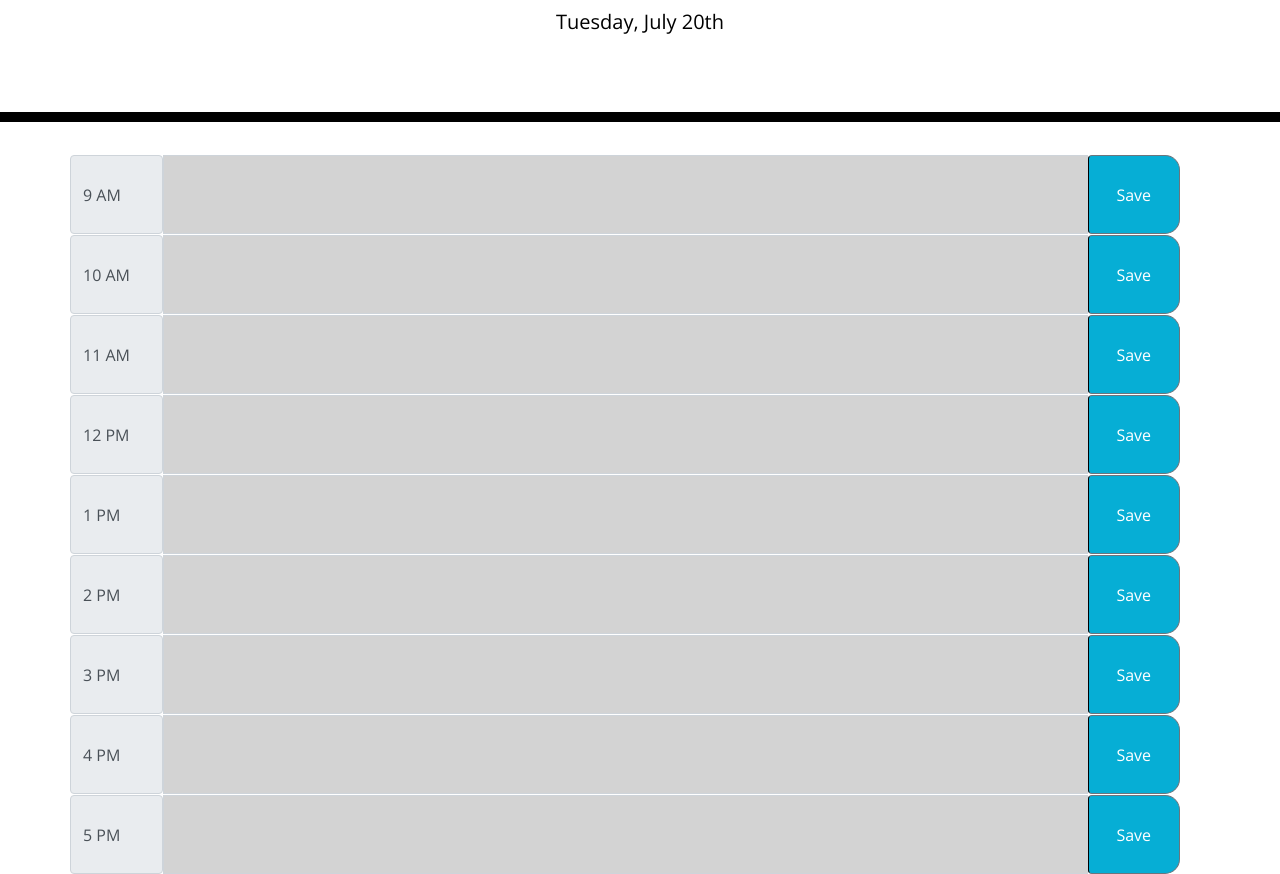
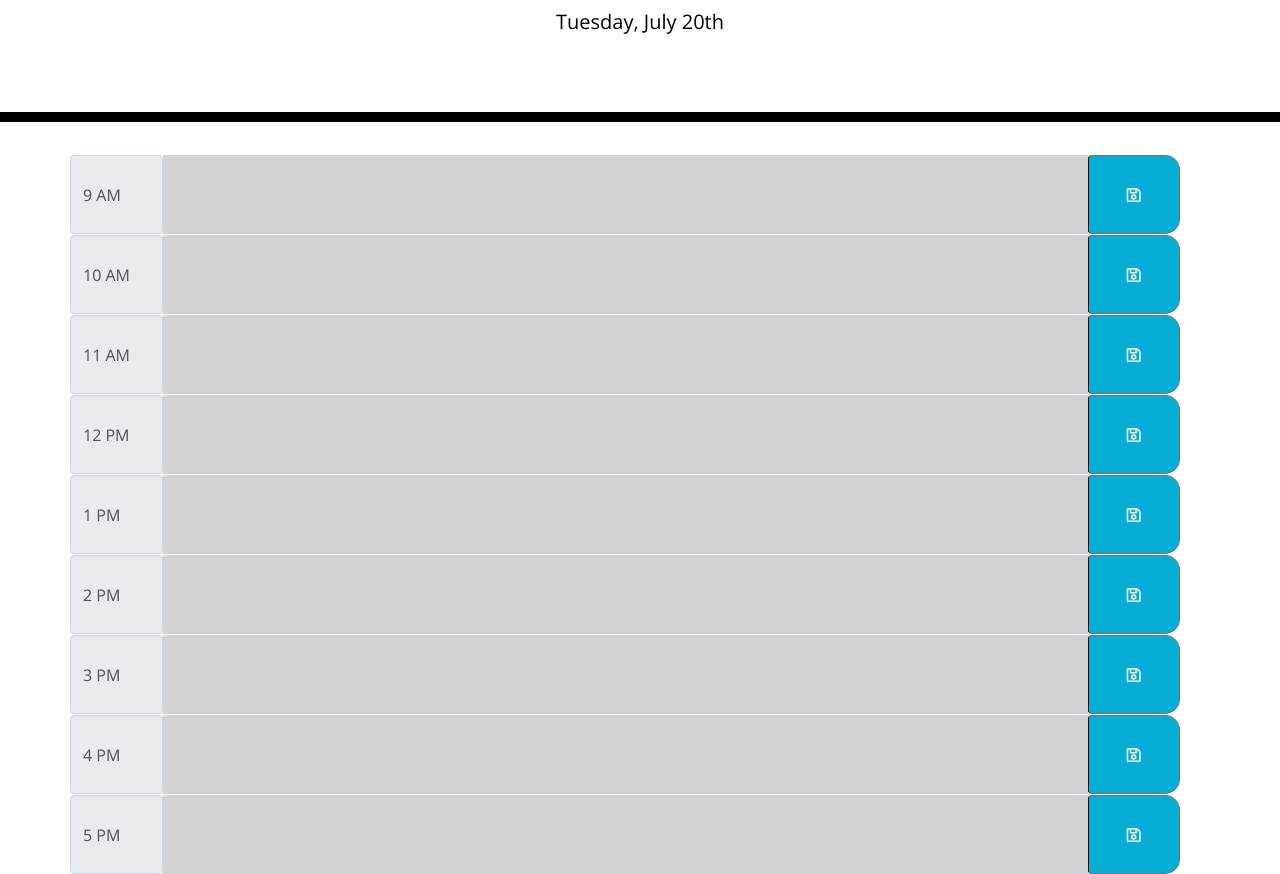
Before and after one commit to delaluz12/Day-Scheduler, a plain HTML site: page index.html in a window 1280 px wide. Shown: the part 182-1056 px from the top of the page. Drawn offline with nearby package versions, Linux system fonts and the light colour scheme.

Commit message:
cleaned code, added icons & drafted README

```diff
--- a/assets/script.js
+++ b/assets/script.js
@@ -3,7 +3,7 @@ $(document).ready(function () {
     //display current day
     var currentDate;
     currentDate = moment().format('dddd, MMMM Do')
-    console.log(currentDate);
+
     $('#currentDay').text(currentDate);
 
     //on click function to grab text and save to local storage
@@ -28,8 +28,6 @@ $(document).ready(function () {
         //loop through each value of timeblock to comare and make necessary css changes
         $('.row').each(function(){
             var rowValue = parseInt($(this).attr('value'));
-            console.log (rowValue);
-
             //check if block is in past therefore currentHour will be greater
              if(currentHour > rowValue){
                  $(this).children('.form-control').addClass('past');
--- a/assets/style.css
+++ b/assets/style.css
@@ -26,7 +26,7 @@ textarea{
 }
 
 .time-block{
-  text-align: center;
+  text-align: distribute;
   border-radius: 15px;
 }
 
@@ -40,10 +40,6 @@ textarea{
   background-color: #ffffff;
   color: #000000;
   border-top: 1px dashed #000000;
-}
-.hour-text {
-  text-justify: distribute;
-
 }
 
 .past {
--- a/index.html
+++ b/index.html
@@ -33,47 +33,47 @@
       <div class="input-group row" id="hour-9" value = '9'>
         <span class="input-group-text  col-lg-1 hour-text" >9 AM</span>
         <textarea class="form-control  col-lg-10" aria-label="With textarea"></textarea>
-        <button class="btn btn-outline-secondary saveBtn  col-lg-1" type="button" id="button-addon2">Save</button>
+        <button class="btn btn-outline-secondary saveBtn  col-lg-1" type="button" id="button-addon2"><i class="far fa-save"></i></button>
       </div>
       <div class="input-group row" id="hour-10" value='10'>
         <span class="input-group-text col-lg-1 hour-text" >10 AM</span>
         <textarea class="form-control col-lg-10" aria-label="With textarea"></textarea>
-        <button class="btn btn-outline-secondary saveBtn col-lg-1" type="button" id="button-addon2">Save</button>
+        <button class="btn btn-outline-secondary saveBtn col-lg-1" type="button" id="button-addon2"><i class="far fa-save"></i></button>
       </div>
       <div class="input-group row" id="hour-11" value='11'>
         <span class="input-group-text col-lg-1 hour-text" >11 AM</span>
         <textarea class="form-control col-lg-10" aria-label="With textarea"></textarea>
-        <button class="btn btn-outline-secondary saveBtn col-lg-1" type="button" id="button-addon2">Save</button>
+        <button class="btn btn-outline-secondary saveBtn col-lg-1" type="button" id="button-addon2"><i class="far fa-save"></i></button>
       </div>
       <div class="input-group row" id="hour-12" value='12'>
         <span class="input-group-text col-lg-1 hour-text" >12 PM</span>
         <textarea class="form-control col-lg-10" aria-label="With textarea"></textarea>
-        <button class="btn btn-outline-secondary saveBtn col-lg-1" type="button" id="button-addon2">Save</button>
+        <button class="btn btn-outline-secondary saveBtn col-lg-1" type="button" id="button-addon2"><i class="far fa-save"></i></button>
       </div>
       <div class="input-group row" id="hour-13" value='13'>
         <span class="input-group-text col-lg-1 hour-text" >1 PM</span>
         <textarea class="form-control col-lg-10" aria-label="With textarea"></textarea>
-        <button class="btn btn-outline-secondary saveBtn col-lg-1" type="button" id="button-addon2">Save</button>
+        <button class="btn btn-outline-secondary saveBtn col-lg-1" type="button" id="button-addon2"><i class="far fa-save"></i></button>
       </div>
       <div class="input-group row" id="hour-14" value='14'>
         <span class="input-group-text col-lg-1 hour-text" >2 PM</span>
         <textarea class="form-control col-lg-10" aria-label="With textarea"></textarea>
-        <button class="btn btn-outline-secondary saveBtn col-lg-1" type="button" id="button-addon2">Save</button>
+        <button class="btn btn-outline-secondary saveBtn col-lg-1" type="button" id="button-addon2"><i class="far fa-save"></i></button>
       </div>
       <div class="input-group row" id="hour-15" value='15'>
         <span class="input-group-text col-lg-1 hour-text" >3 PM</span>
         <textarea class="form-control col-lg-10" aria-label="With textarea"></textarea>
-        <button class="btn btn-outline-secondary saveBtn col-lg-1" type="button" id="button-addon2">Save</button>
+        <button class="btn btn-outline-secondary saveBtn col-lg-1" type="button" id="button-addon2"><i class="far fa-save"></i></button>
       </div>
       <div class="input-group row" id="hour-16" value='16'>
         <span class="input-group-text col-lg-1 hour-text" >4 PM</span>
         <textarea class="form-control col-lg-10" aria-label="With textarea"></textarea>
-        <button class="btn btn-outline-secondary saveBtn col-lg-1" type="button" id="button-addon2">Save</button>
+        <button class="btn btn-outline-secondary saveBtn col-lg-1" type="button" id="button-addon2"><i class="far fa-save"></i></button>
       </div>
       <div class="input-group row" id="hour-17" value='17'>
         <span class="input-group-text col-lg-1 hour-text" >5 PM</span>
         <textarea class="form-control col-lg-10" aria-label="With textarea"></textarea>
-        <button class="btn btn-outline-secondary saveBtn col-lg-1" type="button" id="button-addon2">Save</button>
+        <button class="btn btn-outline-secondary saveBtn col-lg-1" type="button" id="button-addon2"><i class="far fa-save"></i></button>
       </div>
 
 
```
Also changed, not shown: 3 other files.
